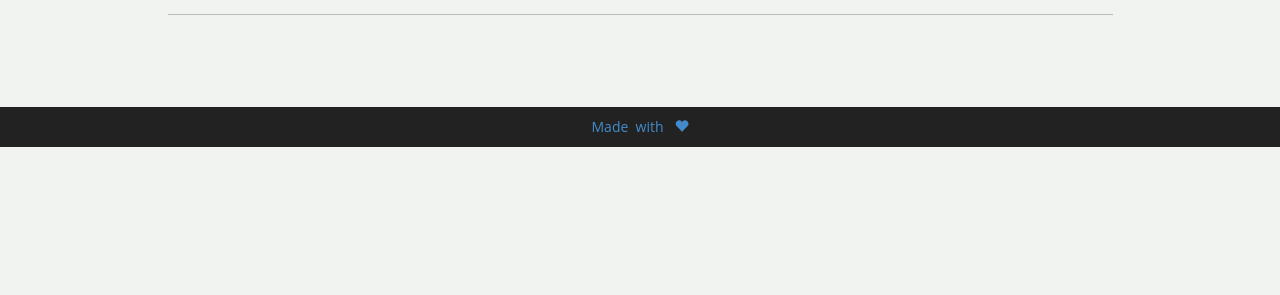
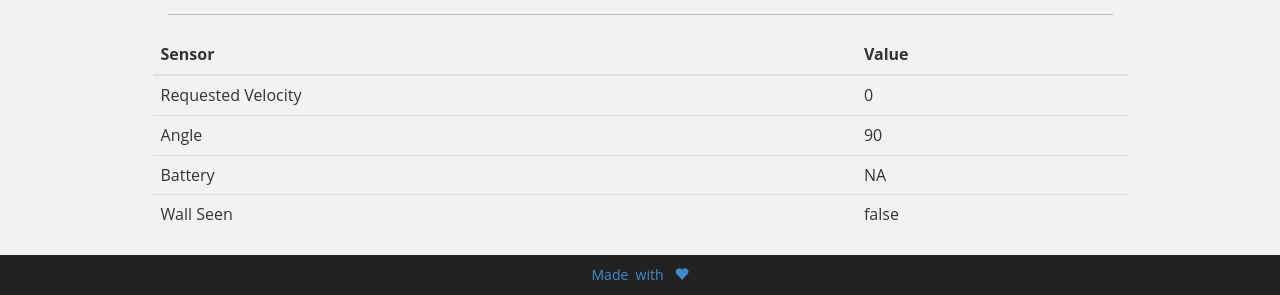
Before and after one commit to ranji2612/r2d2, a website: page public/index.html in a window 1280 px wide. Shown: the part 653-948 px from the top of the page. Before the commit the page ends 800 px from the top, so only its background shows below. Drawn offline with nearby package versions, Linux system fonts and the light colour scheme; no server answers.

Commit message:
table of sensor values

```diff
--- a/public/html/landing.html
+++ b/public/html/landing.html
@@ -17,6 +17,22 @@
     <h2>Sensor</h2>
     <hr class="dark"/>
   </div>
+  <dic class="sol-xs-12">
+    <table class="table">
+      <thead>
+        <tr>
+          <th>Sensor</th>
+          <th>Value</th>
+        </tr>
+      </thead>
+      <tbody>
+        <tr ng-repeat="(key, val) in sensorData">
+          <td>{{key}}</td>
+          <td>{{sensorData[key]}}</td>
+        </tr>
+      </tbody>
+    </table>
+  </div>
   <div class="col-xs-4">
     <speedChart></speedChart>
   </div>
--- a/public/scripts/landingCtrl.js
+++ b/public/scripts/landingCtrl.js
@@ -9,6 +9,13 @@ app.controller('landingCtrl', function($scope,$http,$routeParams) {
   var joystick = nipplejs.create(options);
   var initialPosition = joystick.get(0).position;
   var lastTimeout;
+  $scope.sensorData = {
+    'Requested Velocity' : 0,
+    'Angle' : 90,
+    'Battery' : 'NA',
+    'Wall Seen' : false
+
+  };
 
   joystick.on('move end', function (evt, data) {
     // Do something.
@@ -34,6 +41,11 @@ app.controller('landingCtrl', function($scope,$http,$routeParams) {
     socket.on('broadcast', function (data) {
       console.log(data)
       // updateGraph(data);
+      $scope.sensorData['Requested Velocity'] = data['requested velocity'];
+      $scope.sensorData['Battery'] = (parseInt(data['battery charge']*100/data['battery capacity'])) + ' %';
+      $scope.sensorData['Angle'] = data['angle'];
+      $scope.sensorData['Wall Seen'] = data['wall seen'];
+      $scope.$apply();
     });
   });
   console.log(socket);
```
